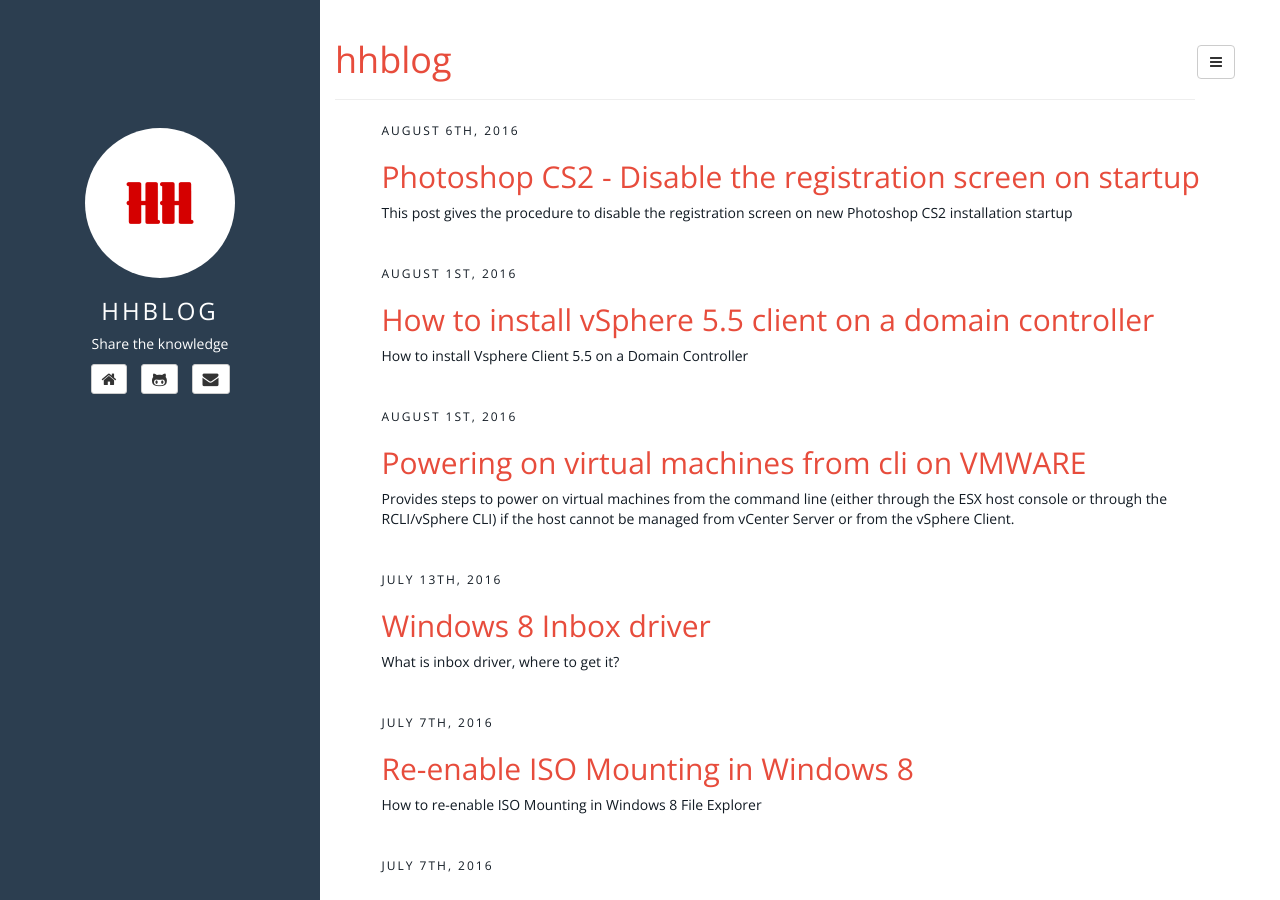
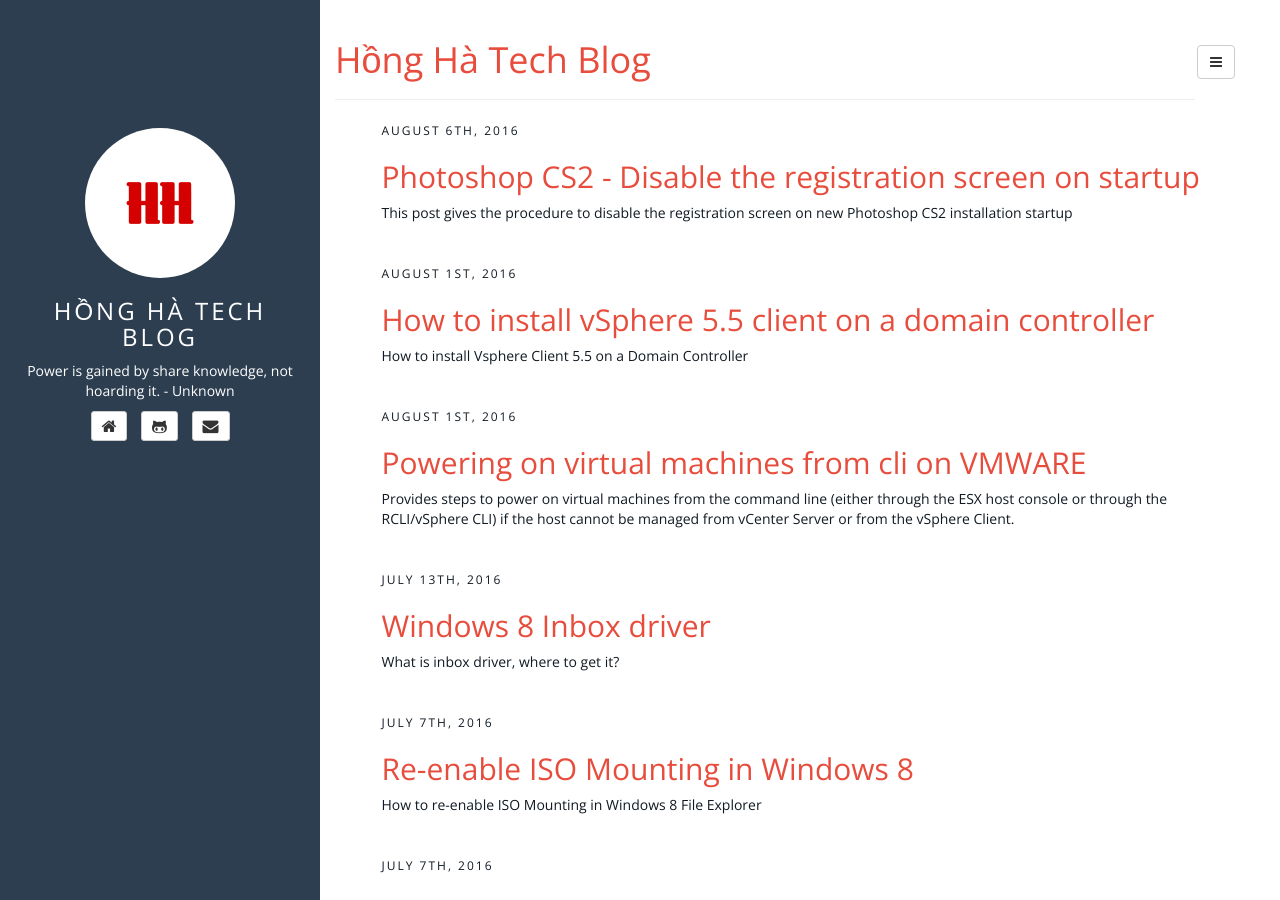
Before and after one commit to honghaco/honghaco.github.io, a Jekyll site: the page built from index.html, in a window 1280 px wide and 900 px high. Built offline with Jekyll 4.4.1, drawn with Linux system fonts in a browser that asks for light colours; some web fonts are replaced; the list of posts is cut into pages by our own code.

Commit message:
Update the blog's title and bio.

```diff
--- a/_config.yml
+++ b/_config.yml
@@ -7,7 +7,7 @@ highlighter: rouge
 markdown: kramdown
 #disqus: dbyll
 #google_analytics: dbyll
-title: hhblog
+title: Hồng Hà Tech Blog
 web: www.hongha.asia
 repo: samdx.github.io
 defaults:
@@ -15,9 +15,9 @@ defaults:
     scope:
       path: "" # empty string for all files
     values:
-      title: hhblog
+      title: Hồng Hà Tech Blog
 
-description: Hong Ha blogs
+description: Today-I-Learned
 author:
   name: samdx
   email: samdx@hongha.asia
@@ -25,7 +25,7 @@ author:
 #  twitter:
 #  pinterest:
 #  linkedin:
-  bio: Share the knowledge
+  bio: Power is gained by share knowledge, not hoarding it. - Unknown
 #  email_md5: 726351295ec82e145928582f595aa3aa
 
 rss_path: feed.xml
```
